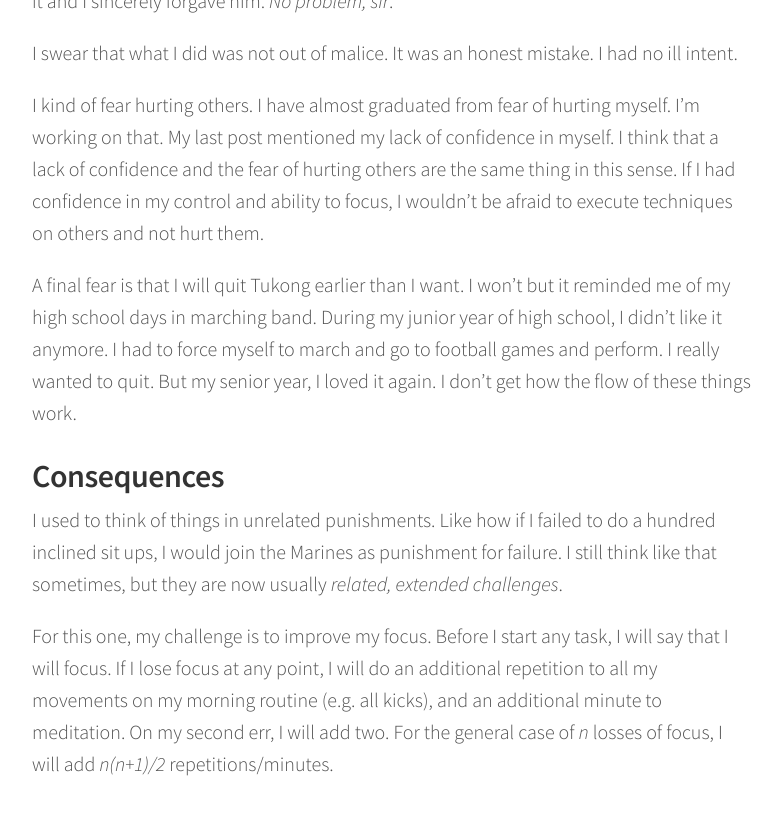
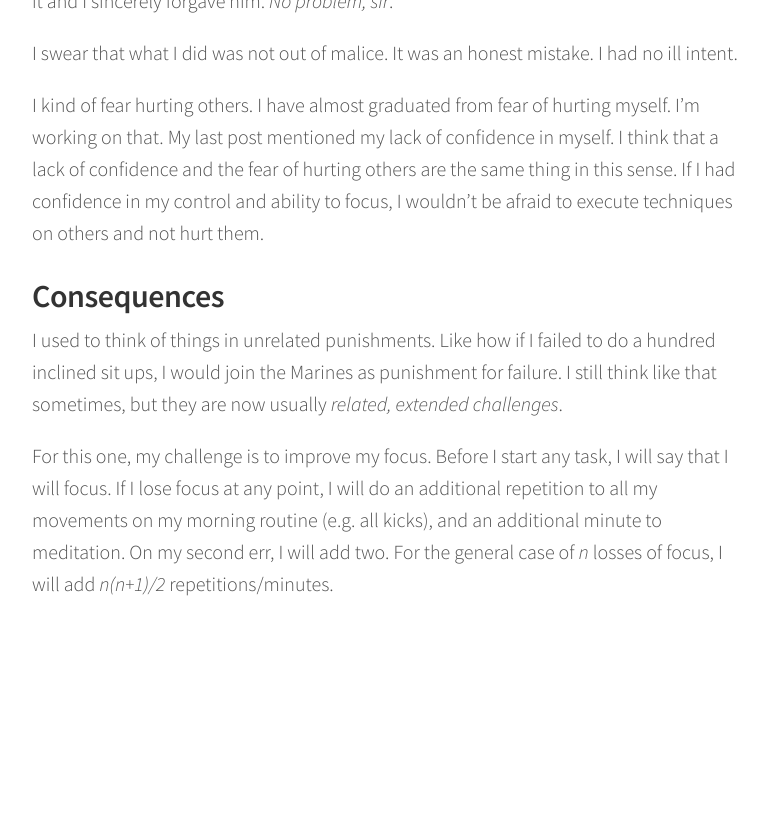
Before and after one commit to flippedAben/flippedaben.github.io, a Jekyll site: the page built from _posts/2018-02-13-pain.md, in a window 1280 px wide and 900 px high, scrolled down 1260 px. Shown: the top 815 px of the window, without its empty margins (248-1029 px from the left). Built offline with Jekyll 4.4.1, drawn with Linux system fonts in a browser that asks for light colours; after the commit the page ends 1980 px from its top, so only the background shows below that.

Commit message:
edit pain

```diff
--- a/_posts/2018-02-13-pain.md
+++ b/_posts/2018-02-13-pain.md
@@ -50,12 +50,6 @@ myself. I think that a lack of confidence and the fear of hurting others are the
 same thing in this sense. If I had confidence in my control and ability to
 focus, I wouldn't be afraid to execute techniques on others and not hurt them.
 
-A final fear is that I will quit Tukong earlier than I want. I won't but it
-reminded me of my high school days in marching band. During my junior year of
-high school, I didn't like it anymore. I had to force myself to march and go to
-football games and perform. I really wanted to quit. But my senior year, I loved
-it again. I don't get how the flow of these things work.
-
 ## Consequences
 
 I used to think of things in unrelated punishments. Like how if I failed to do a
```
